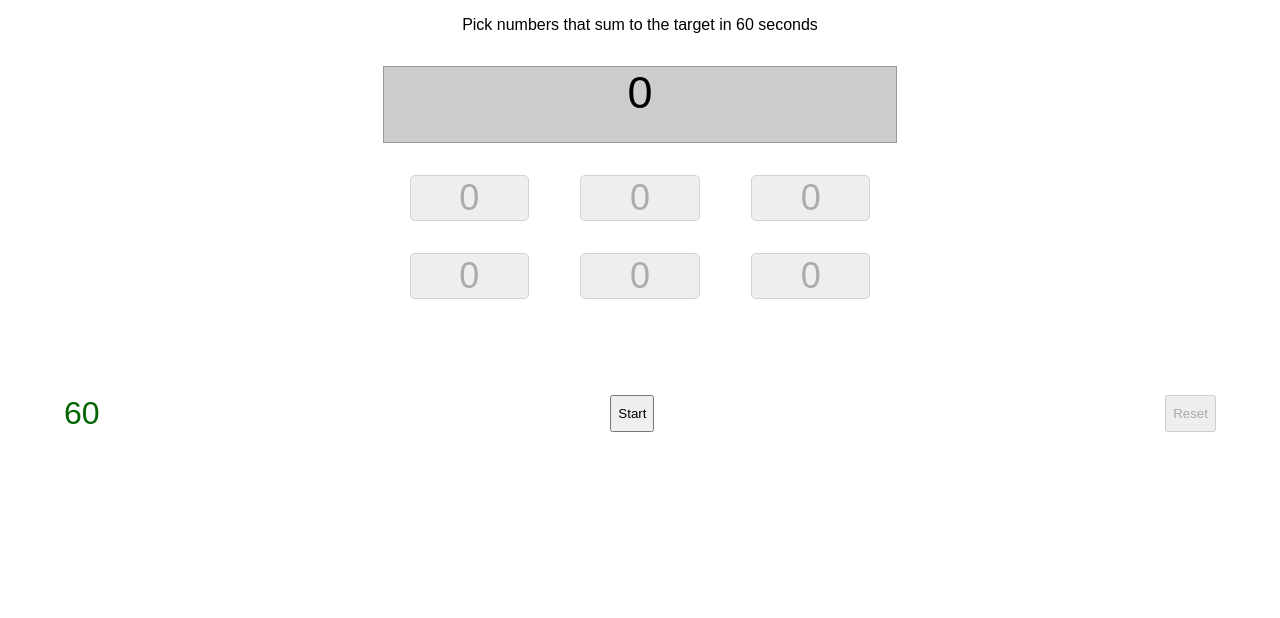
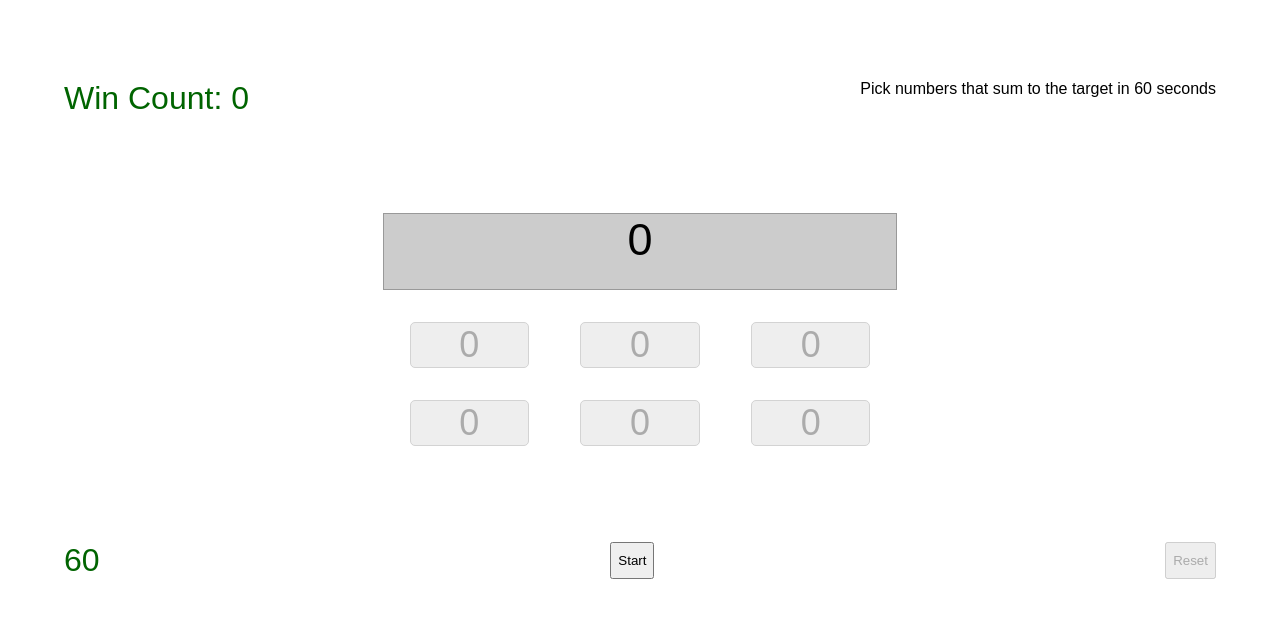
Before and after one commit to onuriltan/TargetSumGame, a React (Create React App) app: page / in a window 1280 px wide. Shown: the top 618 px of the page. Built offline with nearby package versions, Linux system fonts and the light colour scheme.

Commit message:
win count screen added.

```diff
--- a/src/components/GameBoard.jsx
+++ b/src/components/GameBoard.jsx
@@ -22,8 +22,9 @@ class GameBoard extends Component {
     return (
       <div className="game">
         <div className="help">
+          <div className="timer-value">Win Count: {this.props.state.gameReducer.timesOfPlay}</div>
           Pick numbers that sum to the target in {this.props.state.gameReducer.initialSeconds} seconds
-            </div>
+        </div>
         <div className="target">{this.props.state.gameReducer.targetNumber}</div>
         <div className="challenge-numbers">
           <button
@@ -46,6 +47,7 @@ class GameBoard extends Component {
           </button>
 
         </div>
+
         <div className="challenge-numbers">
           <button
             disabled={this.props.state.gameReducer.numberButtonDisabled}
@@ -74,6 +76,7 @@ class GameBoard extends Component {
           <button onClick={() => this.resetGame()}
             disabled={this.props.state.gameReducer.resetButtonDisabled}>Reset</button>
         </div>
+
       </div>
     );
   }
@@ -86,8 +89,8 @@ class GameBoard extends Component {
     }
 
     if (newState.targetNumber < newState.sumToReachTarget) {
-        this.resetGame() ;
-     }
+      this.resetGame();
+    }
     console.log(newState.sumToReachTarget);
     return newState;
   }
--- a/src/containers/Game.css
+++ b/src/containers/Game.css
@@ -3,7 +3,7 @@
   align-items: center; width: 100%;
 }
 .help {
-  margin: 1rem 5%;
+  margin: 5rem 5%; display: flex; width: 90%; justify-content: space-between;
 }
 .target {
   border: thin solid #999; width: 40%; height: 75px;
--- a/src/logic/startGame.js
+++ b/src/logic/startGame.js
@@ -1,6 +1,6 @@
 import _ from 'lodash';
 
-export default function startGame(initialState, sumToReachTarget){
+export default function startGame(initialState, sumToReachTarget, timesOfPlay){
         let newState;
         newState = initialState;
         newState.gameState = 'STARTED';
@@ -9,6 +9,8 @@ export default function startGame(initialState, sumToReachTarget){
         newState.resetButtonDisabled = false;
         newState.numbers = [];
         newState.sumToReachTarget = sumToReachTarget;
+        newState.timesOfPlay = timesOfPlay;
+
 
         let targetNumber = _.random(newState.initialChallengeRange[0], newState.initialChallengeRange[1]);
         newState.targetNumber = targetNumber;
```
